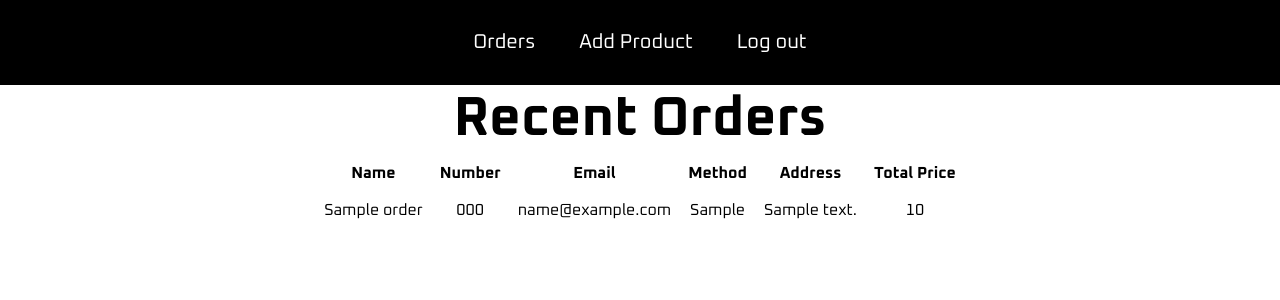
After one commit to ezazahamed69/gaming-ecommerce-website, a PHP site: page /gaming-ecommerce-website/showOrder.php in a window 1280 px wide. The commit adds this page. Shown: the top 300 px of the page. Run offline with PHP 8.4, Linux system fonts and the light colour scheme; tables that the repository leaves empty or names only in its code hold one stand-in row (values such as "Sample post").

Commit message:
admin updated

```diff
--- /dev/null
+++ b/adminnavbar.php
@@ -0,0 +1,34 @@
+<?php
+// session_start();
+//?>
+
+<!DOCTYPE html>
+<html lang="en">
+<head>
+    <meta charset="UTF-8">
+    <meta http-equiv="X-UA-Compatible" content="IE=edge">
+    <meta name="viewport" content="width=device-width, initial-scale=1.0">
+
+    <link rel="stylesheet" href="./assets/css/navStyle.css">
+</head>
+<body>
+    <nav>
+        <ul>
+        <li><a href="showOrder.php">Orders</a></li>
+        <li><a href="addProduct.php">Add Product</a></li>
+        <li>
+            <form method="post">
+                <input type="submit" name="logout" value="Log out">
+            </form>
+        </li>
+        </ul>
+      </nav>
+
+<?php
+    if(isset($_POST['logout']))
+    {
+         header("location: ./login.php");
+        }
+        ?>
+</body>
+</html>
--- /dev/null
+++ b/assets/css/navStyle.css
@@ -0,0 +1,41 @@
+@import url('https://fonts.googleapis.com/css2?family=Oxanium:wght@400;500;600;700&display=swap');
+
+* {
+  font-family: 'Oxanium', cursive;
+}
+
+nav {
+  text-align: center;
+  background-color: black;
+  padding: 20px;
+}
+
+nav ul {
+  list-style: none;
+  display: inline-block;
+  margin: 0;
+  padding: 0;
+}
+
+nav ul li {
+  display: inline-block;
+  margin: 0 10px;
+}
+
+nav ul li a {
+  display: inline-block;
+  padding: 10px;
+  text-decoration: none;
+  color: #fff;
+  font-size: 20px;
+}
+nav ul form input[type=submit]{
+background-color: black;
+border: none;
+color: white;
+padding: 10;
+text-decoration: none;
+margin: 0 10px;
+cursor: pointer;
+font-size: 20px;
+}
--- /dev/null
+++ b/assets/css/showorderstyle.css
@@ -0,0 +1,23 @@
+* {
+  font-family: 'Oxanium', cursive;
+  box-sizing: border-box;
+  margin: 0;
+  padding:0;
+}
+
+table {
+    border-collapse: collapse;
+    margin: 0 auto;
+    text-align: center;
+  }
+
+h2{
+    font-size: 55px;
+    text-align: center;
+
+  }
+
+td, th {
+    border: 1px solid white;
+    padding: 8px;
+  }
--- /dev/null
+++ b/showOrder.php
@@ -0,0 +1,54 @@
+<?php
+include 'config.php';
+session_start();
+$statement="select * from orders";
+$result=mysqli_query($conn, $statement);
+?>
+<!DOCTYPE html>
+<html lang="en">
+<head>
+    <meta charset="UTF-8">
+    <meta http-equiv="X-UA-Compatible" content="IE=edge">
+    <meta name="viewport" content="width=device-width, initial-scale=1.0">
+    <title>Orders</title>
+    <link rel="stylesheet" href="./assets/css/showOrderStyle.css">
+    <link rel="stylesheet" href="./assets/css/navStyle.css">
+    <link rel="shortcut icon" href="fav.png" type="image/x-icon">
+</head>
+<body>
+<?php
+    include 'adminnavbar.php';
+?>
+<?php
+echo "<h2>Recent Orders</h2>";
+
+echo "<table>";
+echo "<tr>
+    <th>Name</th>
+    <th>Number</th>
+    <th>Email</th>
+    <th>Method</th>
+    <th>Address</th>
+    <th>Total Price</th>
+</tr>";
+while ($row = mysqli_fetch_assoc($result)) {
+    echo "<tr>";
+    echo "<td>" . $row['name'] . "</td>";
+    echo "<td>" . $row['number'] . "</td>";
+    echo "<td>" . $row['email'] . "</td>";
+    echo "<td>" . $row['method'] . "</td>";
+    echo "<td>" . $row['address'] . "</td>";
+    echo "<td>" . $row['total_price'] . "</td>";
+    // echo "<td>" . $row['qty'] . "</td>";
+    echo "</tr>";
+}
+echo "</table>";
+
+
+mysqli_close($conn);
+
+ ?>
+
+
+</body>
+</html>
```
Also changed, not shown: addproduct.php (renamed from addproduct.html, +6 -1 lines), home.php (+3 -56 lines), login.php (+16 -1 lines), navbar.php (added, +56 -0 lines).
